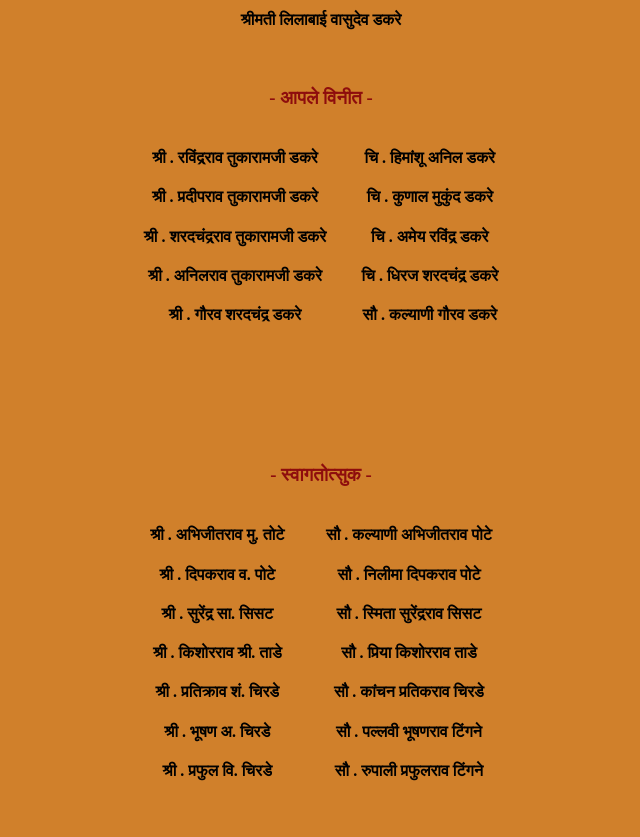
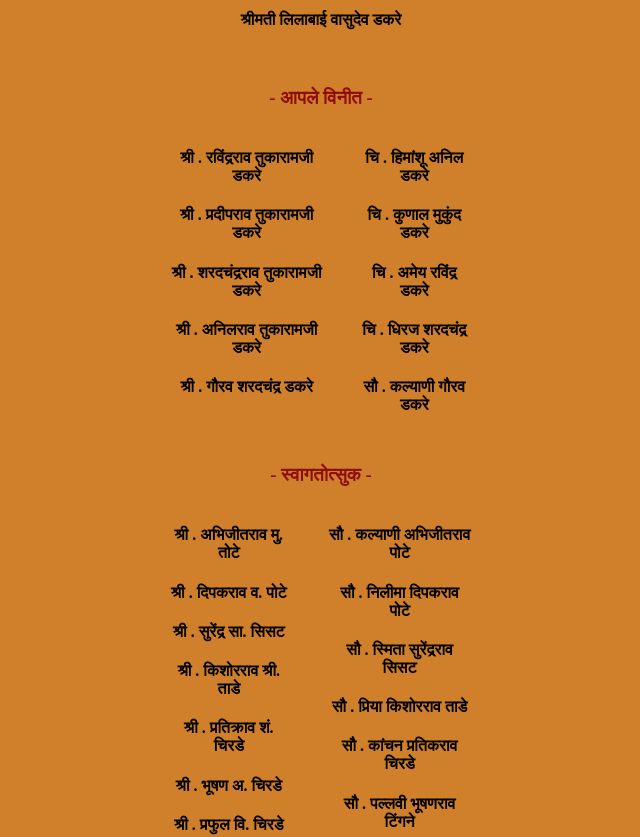
Before and after one commit to codewithudd/weddingcard, a plain HTML site: page Navardev.html in a window 1280 px wide. Shown: the part 2120-2957 px from the top of the page, without its empty margins (319-959 px from the left). Drawn offline with Linux system fonts and the light colour scheme.

Commit message:
Navardev.html

```diff
--- a/Navardev.html
+++ b/Navardev.html
@@ -104,7 +104,7 @@
 
 
         <h3 style="color: rgb(142, 13, 13);">- आपले विनीत -</h3>
-        <div style="display: flex; justify-content:center;height: 300px; width: 450px;">
+        <div style="display: flex; justify-content:center;height: 300px; width: 300px;">
             <div style="margin-right:2.2rem ;">
                 <h4>श्री . रविंद्रराव तुकारामजी डकरे </h4>
                 <h4>श्री . प्रदीपराव तुकारामजी डकरे</h4>
@@ -124,7 +124,7 @@
         <br>
 
         <h3 style="color: rgb(142, 13, 13);">- स्वागतोत्सुक -</h3>
-        <div style="display: flex; justify-content:center;height: 300px; width: 450px;">
+        <div style="display: flex; justify-content:center;height: 300px; width: 300px;">
             <div style="margin-right:2.6rem ;">
                 <h4>श्री . अभिजीतराव मु. तोटे  </h4>
                 <h4>श्री . दिपकराव व. पोटे </h4>
```
